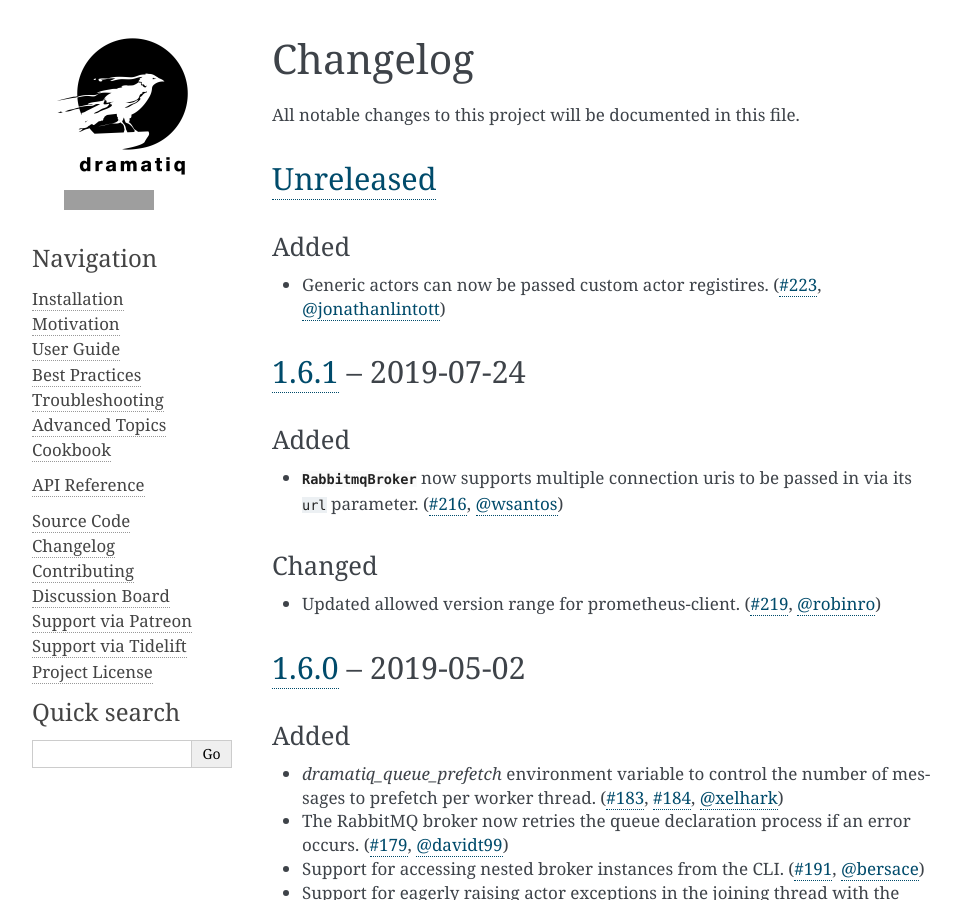
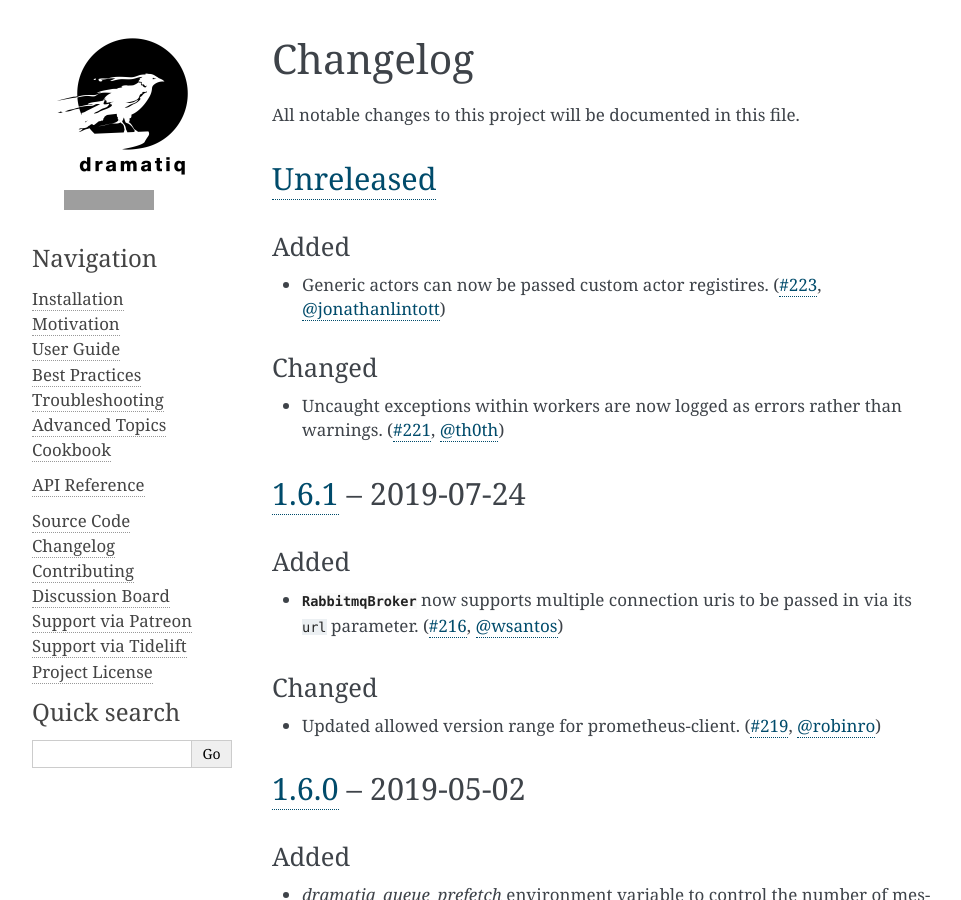
Before and after one commit to Bogdanp/dramatiq, a Sphinx documentation site: the page built from docs/source/changelog.rst, in a window 1280 px wide and 900 px high, cut to the strip 0-900 px from the top of the window. Shown: the whole strip, without its empty margins (148-1109 px from the left). Built offline with Sphinx 7.4.7, drawn with Linux system fonts in a browser that asks for light colours; grey boxes are pictures that could not be loaded.

Commit message:
doc: update changelog

```diff
--- a/docs/source/changelog.rst
+++ b/docs/source/changelog.rst
@@ -14,8 +14,17 @@ Added
 
 * Generic actors can now be passed custom actor registires.  (`#223`_, `@jonathanlintott`_)
 
+
+Changed
+^^^^^^^
+
+* Uncaught exceptions within workers are now logged as errors rather
+  than warnings.  (`#221`_, `@th0th`_)
+
+.. _#221: https://github.com/Bogdanp/dramatiq/pull/221
 .. _#223: https://github.com/Bogdanp/dramatiq/pull/223
 .. _@jonathanlintott: https://github.com/jonathanlintott
+.. _@th0th: https://github.com/th0th
 
 
 `1.6.1`_ -- 2019-07-24
```
